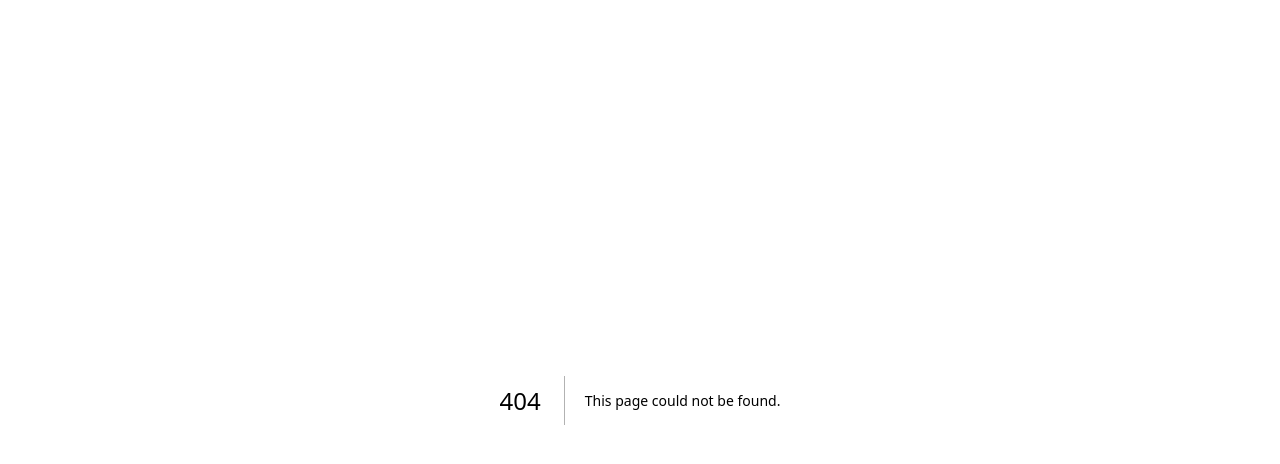
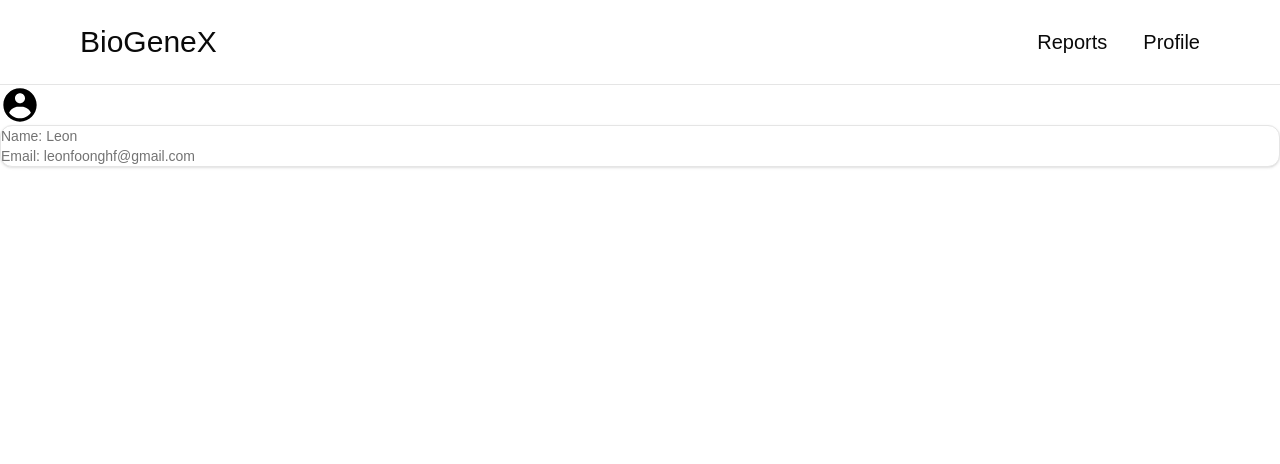
Before and after one commit to milkion/Gene-Expression-Analyzer, a Next.js app in the folder frontend/: page /pages/profile in a window 1280 px wide. Before the commit this address had no page. Shown: the top 464 px of the page. Built offline with nearby package versions, Linux system fonts and the light colour scheme.

Commit message:
feat: Added frontend implementation of searchbar, updated profile page frontend, and added page routing.

```diff
--- a/frontend/app/profile.tsx
+++ b/frontend/app/pages/profile/page.tsx
@@ -3,7 +3,7 @@
 import { NavigationBar } from "@/components/navigation-bar";
 import { ProfileSection } from "@/components/profile-section";
 
-export function Profile() {
+export default function Profile() {
     return (
         <div>
             <NavigationBar />
--- a/frontend/components/profile-section.tsx
+++ b/frontend/components/profile-section.tsx
@@ -6,7 +6,7 @@
 
 export function ProfileSection() {
     let name = "Leon";
-    let password = "biogenex";
+    let email = "leonfoonghf@gmail.com";
 
     return (
         <div>
@@ -17,7 +17,7 @@
             <Card>
                 <CardDescription>
                     <p>Name: {name}</p>
-                    <p>Password: {password}</p>
+                    <p>Email: {email}</p>
                 </CardDescription>
             </Card>
         </div>
--- /dev/null
+++ b/frontend/components/search-bar.tsx
@@ -0,0 +1,19 @@
+// import { useState } from "react";
+import { Input } from "@/components/ui/input";
+import { Button } from "@/components/ui/button";
+
+export function SearchBar() {
+    // const [query, setQuery] = useState("");
+
+    // const handleSearch = () => {
+    //     console.log("Searching for:", query);
+    //     // Add your search logic here (e.g., redirect to a search page or fetch results)
+    // };
+
+    return (
+        <div className="flex w-full max-w-sm items-center space-x-2">
+            <Input type="text" placeholder="Search..." />
+            <Button type="submit">Search</Button>
+        </div>
+    );
+}
--- /dev/null
+++ b/frontend/components/ui/input.tsx
@@ -0,0 +1,22 @@
+import * as React from "react"
+
+import { cn } from "@/lib/utils"
+
+const Input = React.forwardRef<HTMLInputElement, React.ComponentProps<"input">>(
+  ({ className, type, ...props }, ref) => {
+    return (
+      <input
+        type={type}
+        className={cn(
+          "flex h-9 w-full rounded-md border border-input bg-transparent px-3 py-1 text-base shadow-sm transition-colors file:border-0 file:bg-transparent file:text-sm file:font-medium file:text-foreground placeholder:text-muted-foreground focus-visible:outline-none focus-visible:ring-1 focus-visible:ring-ring disabled:cursor-not-allowed disabled:opacity-50 md:text-sm",
+          className
+        )}
+        ref={ref}
+        {...props}
+      />
+    )
+  }
+)
+Input.displayName = "Input"
+
+export { Input }
```
